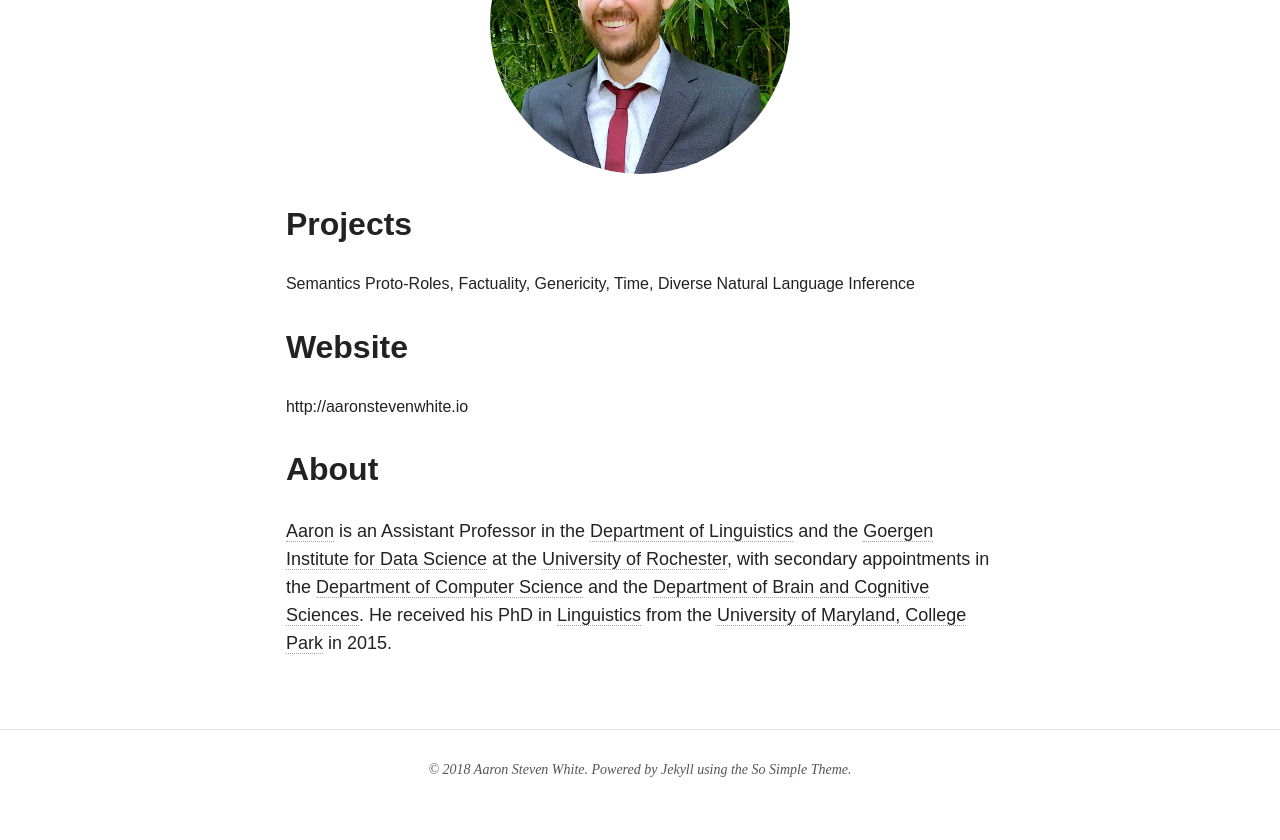
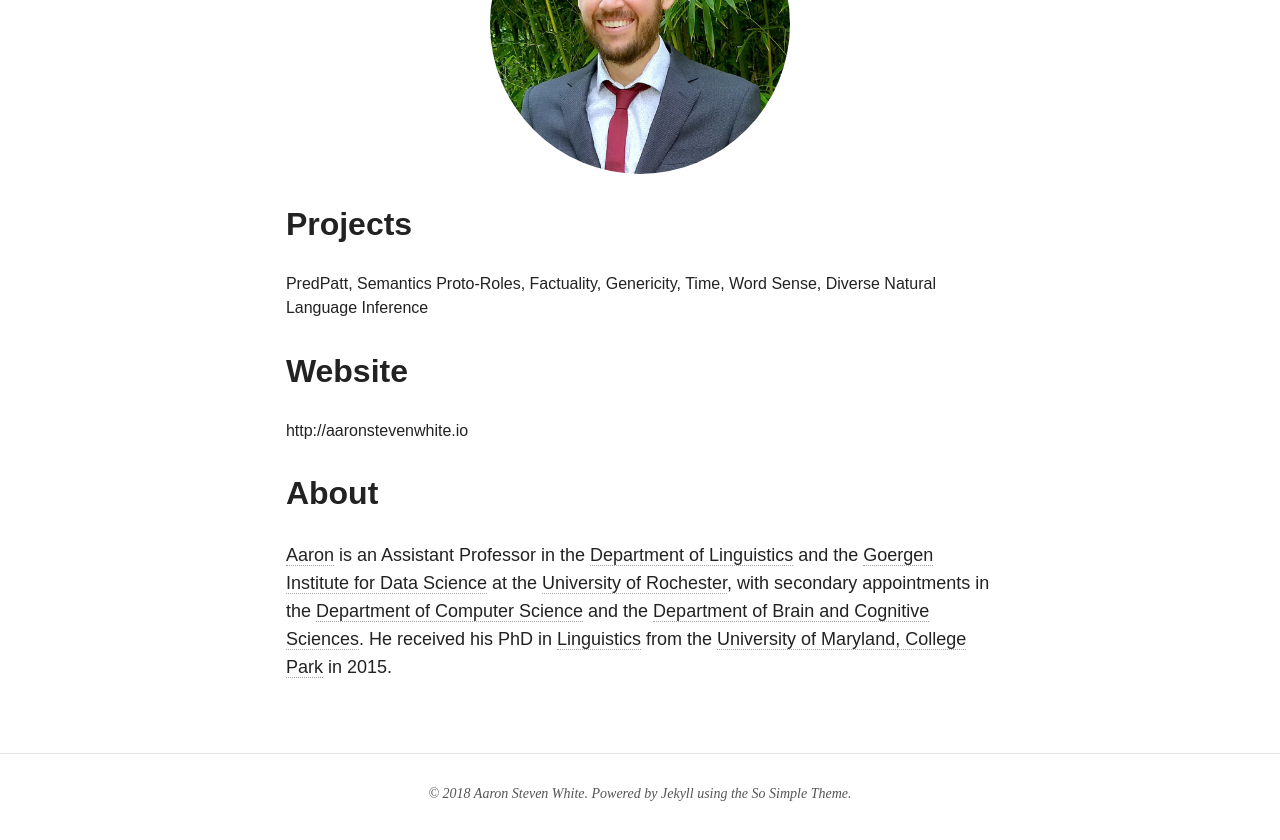
Before and after one commit to decompositional-semantics-initiative/decompositional-semantics-initiative.github.io, a Jekyll site: the page built from researchers/aswhite.md, in a window 1280 px wide and 900 px high, scrolled down 708 px. Shown: the top 840 px of the window. Built offline with Jekyll 4.4.1, drawn with Linux system fonts in a browser that asks for light colours; nearby versions of some CDN libraries.

Commit message:
Added projects

```diff
--- a/_data/researchers.yml
+++ b/_data/researchers.yml
@@ -10,6 +10,7 @@ faculty:
       website: http://www.cs.jhu.edu/~vandurme/
       email: vandurme@cs.jhu.edu
       projects:
+        - predpatt
         - spr
         - factuality
         - genericity
@@ -36,10 +37,12 @@ faculty:
       email: aaron.white@rochester.edu
       twitter: aaronsteven
       projects:
+        - predpatt
         - spr
         - factuality
         - genericity
         - time
+        - wsd
         - dnc
 
 # researchscientists:
```
